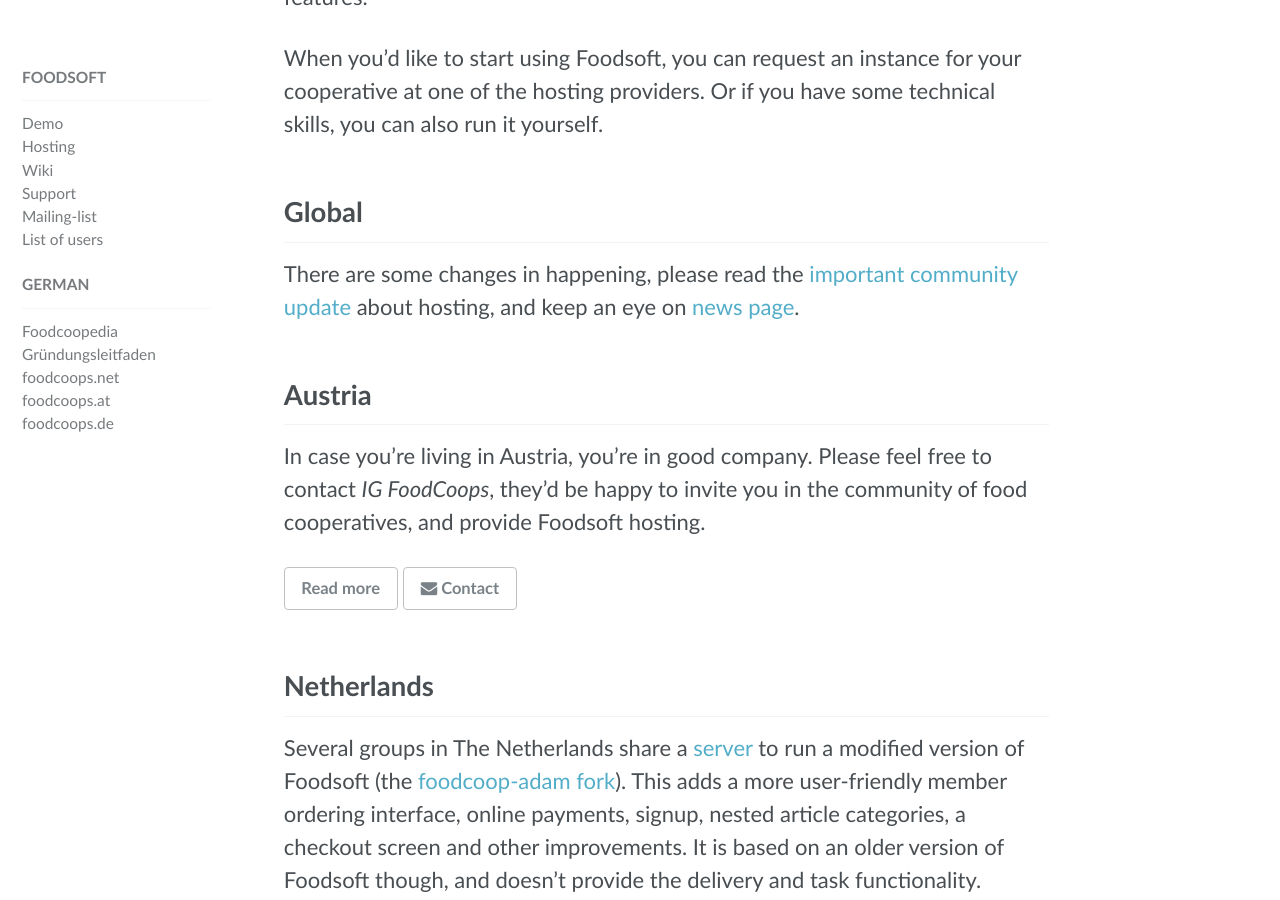
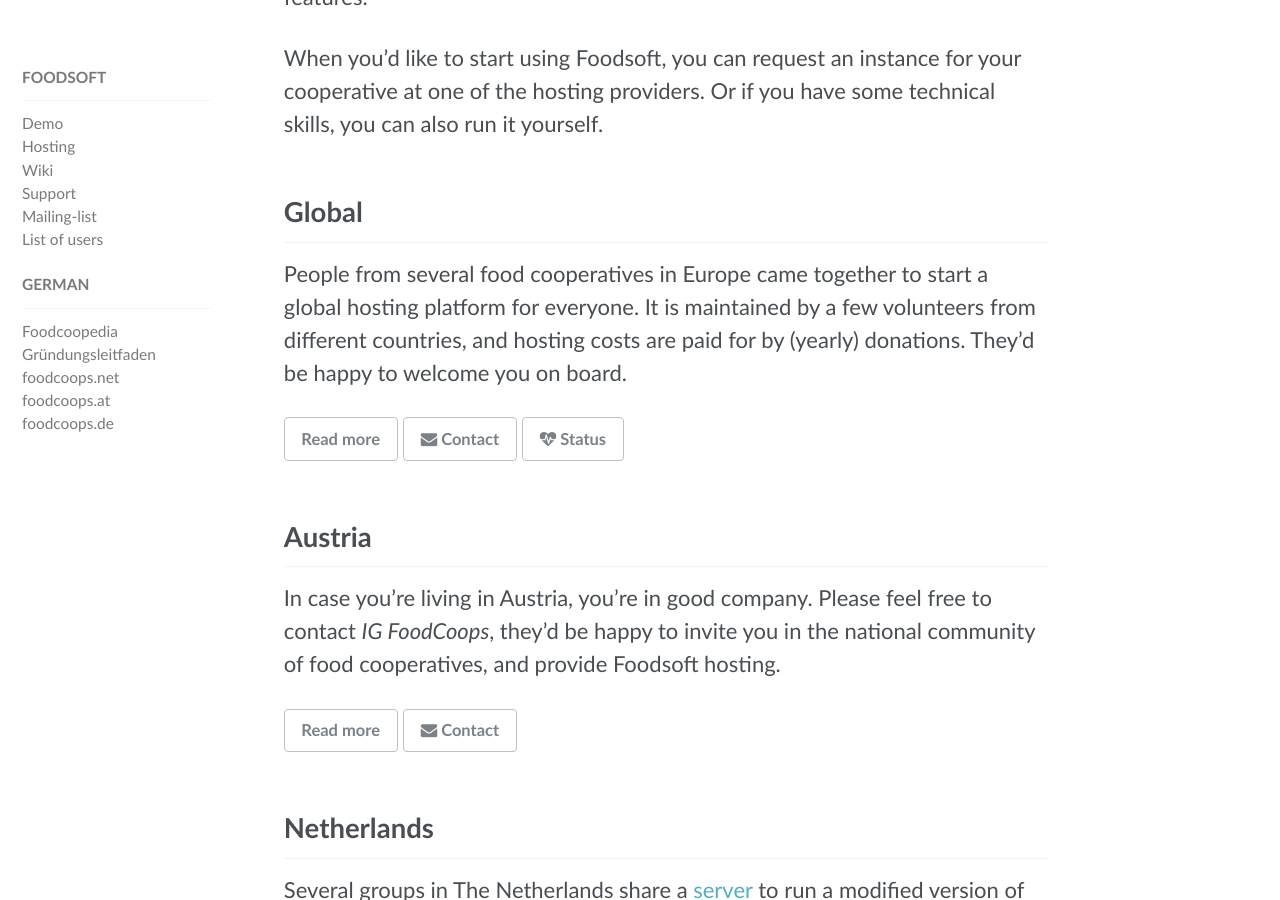
Before and after one commit to foodcoops/foodcoops.github.io, a Jekyll site: the page built from foodsoft-hosting.md, in a window 1280 px wide and 900 px high, scrolled down 447 px. Built offline with Jekyll 4.4.1, drawn with Linux system fonts in a browser that asks for light colours.

Commit message:
Add global foodcoop platform

```diff
--- a/foodsoft-hosting.md
+++ b/foodsoft-hosting.md
@@ -19,17 +19,20 @@
 
 ## Global
 
-There are some changes in happening, please read the
-<a href="/2017/07/14/open-community-driven-foodsoft-platform/">important community update</a>
-about hosting, and keep an eye on <a href="/news">news page</a>.
+People from several food cooperatives in Europe came together to start a global
+hosting platform for everyone. It is maintained by a few volunteers from different
+countries, and hosting costs are paid for by (yearly) donations. They'd be happy
+to welcome you on board.
 
-
+<a href="/global-foodsoft-platform" class="btn btn--inverse">Read more</a>
+<a href="mailto:foodsoft-support@lists.systemausfall.org" class="btn btn--inverse"><i class="fa fa-envelope"></i> Contact</a>
+<a href="http://stats.pingdom.com/97m58vhnf1fv" class="btn btn--inverse"><i class="fa fa-heartbeat"></i> Status</a>
 
 ## Austria
 
 In case you're living in Austria, you're in good company. Please feel free to contact
-<i>_IG FoodCoops_</i>, they'd be happy to invite you in the community of food cooperatives,
-and provide Foodsoft hosting.
+<i>_IG FoodCoops_</i>, they'd be happy to invite you in the national community of food
+cooperatives, and provide Foodsoft hosting.
 
 <a href="http://foodcoops.at/" class="btn btn--inverse">Read more</a>
 <a href="mailto:infos@foodcoops.at" class="btn btn--inverse"><i class="fa fa-envelope"></i> Contact</a>
```
Also changed, not shown: demo.md (+3 -4 lines), global-foodsoft-platform.md (added, +64 -0 lines).
